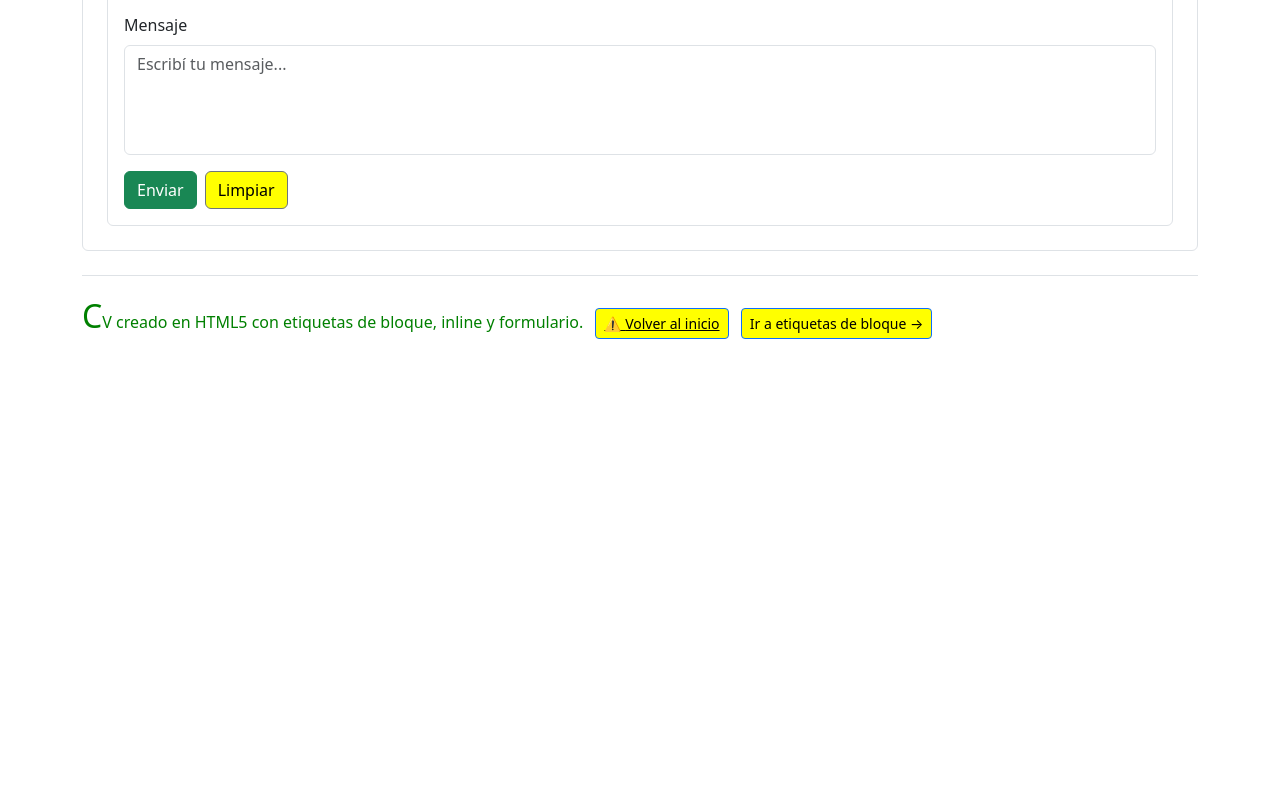
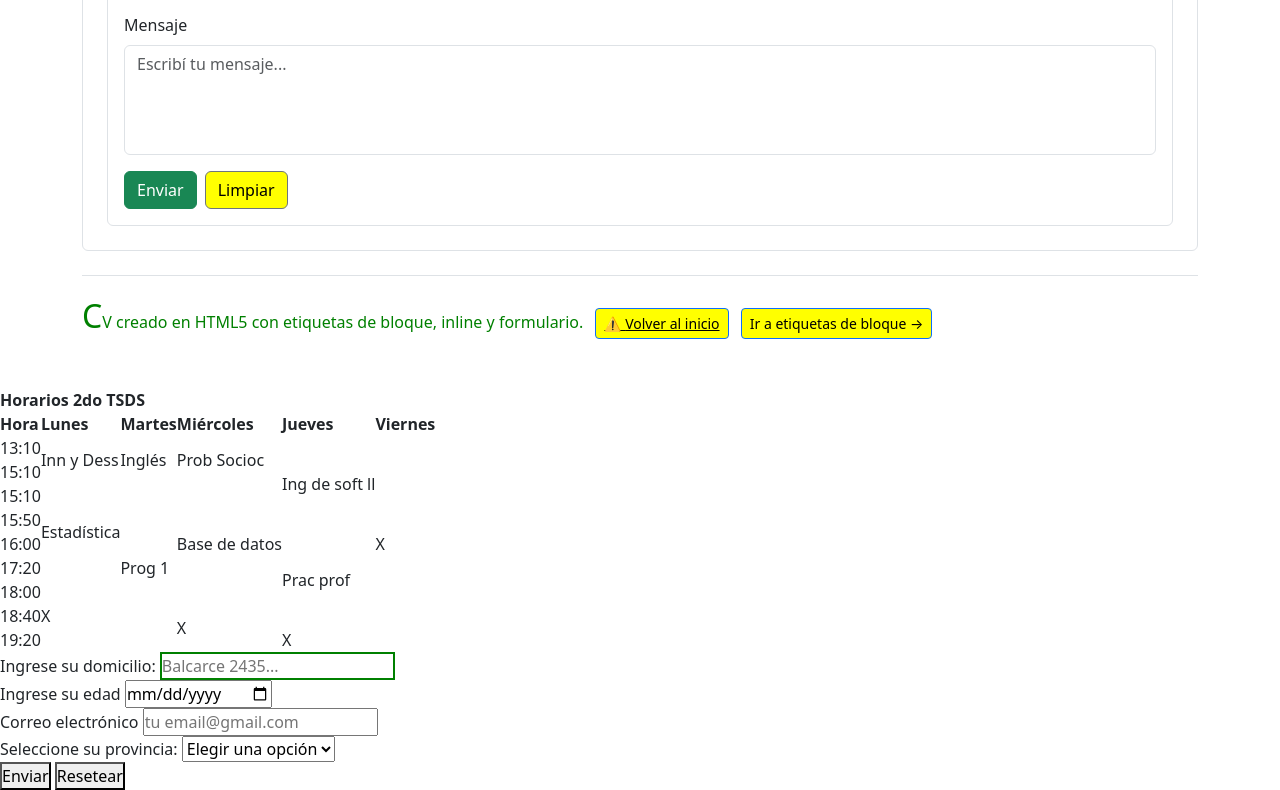
Before and after one commit to Loa-FitDev/Pag_web_2do_TSDS, a plain HTML site: page cv-loki-laufeyson.html in a window 1280 px wide. Shown: the part 2135-2925 px from the top of the page. Before the commit the page ends 2523 px from the top, so only its background shows below. Drawn offline with nearby package versions, Linux system fonts and the light colour scheme.

Commit message:
table html

```diff
--- a/cv-loki-laufeyson.html
+++ b/cv-loki-laufeyson.html
@@ -224,5 +224,93 @@
         </p>
       </footer>
     </div>
+
+
+
+<table>
+
+	<tr>
+    	<th colspan="6">Horarios 2do TSDS</th>
+    </tr>
+
+  <tr>
+    <th>Hora</th>
+    <th>Lunes</th>
+    <th>Martes</th>
+    <th>Miércoles</th>
+    <th>Jueves</th>
+    <th>Viernes</th>
+  </tr>
+
+  <tr>
+  	<td>13:10</td>
+    <td rowspan="2">Inn y Dess</td>
+    <td rowspan="2">Inglés</td>
+  	<td rowspan="2">Prob Socioc</td>
+    <td rowspan="4">Ing de soft ll</td>
+    <td class="noclass" rowspan="9">X</td>
+  </tr>
+
+  <tr>
+  	<td>15:10</td>
+  </tr>
+
+  <tr>
+  	<td>15:10</td>
+  	<td rowspan="4">Estadística</td>
+    <td rowspan="7">Prog 1</td>
+    <td rowspan="5">Base de datos</td>
+  </tr>
+
+  <tr>
+  	<td>15:50</td>
+  </tr>
+
+  <tr>
+  	<td>16:00</td>
+    <td rowspan="4">Prac prof</td>
+  </tr>
+
+  <tr>
+  	<td>17:20</td>
+  </tr>
+
+  <tr>
+  	<td>18:00</td>
+    <td class="noclass" rowspan="3">X</td>
+  </tr>
+
+  <tr>
+  	<td>18:40</td>
+    <td class="noclass" rowspan="2">X</td>
+  </tr>
+
+  <tr>
+    <td>19:20</td>
+    <td class="noclass" rowspan="1">X</td>
+  </tr>
+
+</table>
+
+<form method"get" action="https://www.gooveadcwgle.com/search">
+    <label for="domicilio">Ingrese su domicilio:</label>
+    <input name="domicilio" id="domicilio" type="text" 			placeholder="Balcarce 2435..." /> <br/>
+    <label for="fechanac"> Ingrese su edad</label>
+    <input name="fechanac" id="fechanac" type="date"/> <br/>
+    <label for="domicilio">Correo electrónico</label>
+    <input name="email" id="email" type="email" placeholder="tu email@gmail.com" /> <br/>
+    <label for="provincia">Seleccione su provincia:</label>
+    <select name="provincia" id="provincia">
+      <option value="">Elegir una opción</option>
+      <option value="santa-fe">Santa Fe</option>
+      <option value="cordoba">Córdoba</option>
+      <option value="buenos-aires">Buenos Aires</option>
+      <option value="entre-rios">Entre Ríos</option>
+    </select> <br/>
+    <button class="btnsend" type="submit" target="blank">Enviar</button>
+    <button type="reset">Resetear</button>
+</form>
+
+
   </body>
 </html>
```
Also changed, not shown: etiquetas-formularios.html (+8 -0 lines).
